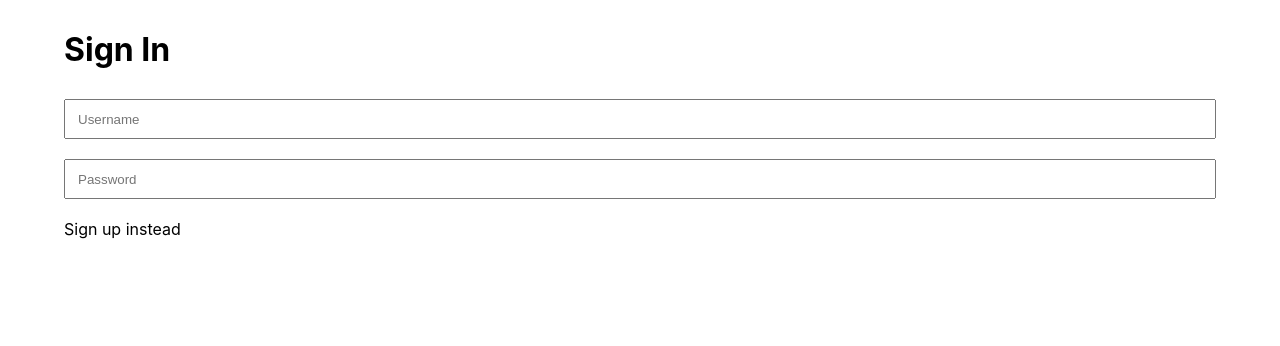
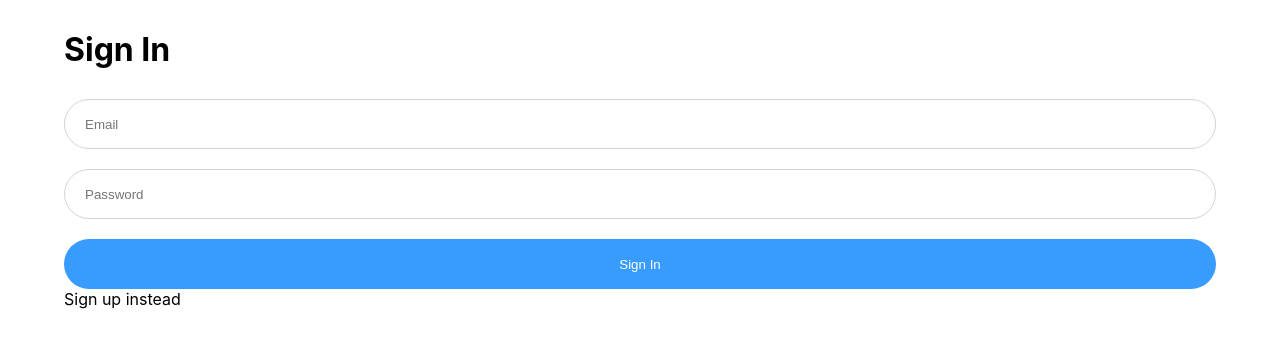
Before and after one commit to emmanuelojiji/rate-my-meal-deal, a React (Create React App) app: page /access in a window 1280 px wide. Shown: the top 346 px of the page. Built offline with nearby package versions, Linux system fonts and the light colour scheme.

Commit message:
More access implementation

```diff
--- a/src/Components/NavBar.scss
+++ b/src/Components/NavBar.scss
@@ -1,7 +1,16 @@
 .nav-bar{
     width: 100%;
     height: 70px;
-    background: brown;
+    background: lightgrey;
     position: fixed;
     bottom: 0;
+    display: flex;
+    justify-content: center;
+    align-items: center;
+
+    a{
+        padding: 20px;
+        color: black;
+        text-decoration: none;
+    }
 }
--- a/src/Pages/Access.js
+++ b/src/Pages/Access.js
@@ -1,31 +1,99 @@
 import "./Access.scss";
 import { useState } from "react";
+import {
+  getAuth,
+  createUserWithEmailAndPassword,
+  signInWithEmailAndPassword,
+} from "firebase/auth";
+import { auth } from "../firebase-config";
+import { useNavigate } from "react-router-dom";
 
 const Access = () => {
   const [isSignInShown, setIsSignInShown] = useState(true);
+
+  const [signUpUsername, setSignUpUsername] = useState("");
+  const [signUpEmail, setSignUpEmail] = useState("");
+  const [signUpPassword, setSignUpPassword] = useState("");
+  const [signInEmail, setSignInEmail] = useState("");
+  const [signInPassword, setSignInPassword] = useState("");
+
+  const navigate = useNavigate();
+
+  const signUp = async () => {
+    try {
+      const user = await createUserWithEmailAndPassword(
+        auth,
+        signUpEmail,
+        signUpPassword,
+        signUpUsername
+      );
+
+      navigate("/");
+
+      console.log(user);
+    } catch (error) {
+      console.log(error.message);
+    }
+  };
+
+  const signIn = async () => {
+    try {
+      const user = await signInWithEmailAndPassword(
+        auth,
+        signInEmail,
+        signInPassword
+      );
+
+      navigate("/");
+
+      console.log(user);
+    } catch (error) {
+      console.log(error.message);
+    }
+  };
+
+  const signOut = async () => {};
+
   return (
     <div className="Access">
       {isSignInShown ? (
         <div className="sign-in-container sign-container">
-            <h1 className="access-title">Sign In</h1>
+          <h1 className="access-title">Sign In</h1>
 
-            <div className="input-container">
-          <input type="text" placeholder="Username"></input>
-          <input type="text" placeholder="Password"></input>
+          <div className="input-container">
+            <input
+              type="text"
+              placeholder="Email"
+              onChange={(e) => setSignInEmail(e.target.value)}
+            ></input>
+            <input
+              type="text"
+              placeholder="Password"
+              onChange={(e) => setSignInPassword(e.target.value)}
+            ></input>
           </div>
+          <button onClick={signIn}>Sign In</button>
 
           <span onClick={() => setIsSignInShown(false)}>Sign up instead</span>
         </div>
       ) : (
-        <div className="sign-up-container">
-            <h1 className="access-title">Sign Up</h1>
+        <div className="sign-up-container sign-container">
+          <h1 className="access-title">Sign Up</h1>
 
-            <div className="input-container">
-          <input type="text" placeholder="Username"></input>
-          <input type="text" placeholder="Password"></input>
-          <input type="text" placeholder=" Confirm Password"></input>
+          <div className="input-container">
+            <input
+              type="text"
+              placeholder="Email"
+              onChange={(e) => setSignUpEmail(e.target.value)}
+            ></input>
+            <input
+              type="text"
+              placeholder="Password"
+              onChange={(e) => setSignUpPassword(e.target.value)}
+            ></input>
           </div>
 
+          <button onClick={signUp}>Sign Up</button>
           <span onClick={() => setIsSignInShown(true)}>Sign in instead</span>
         </div>
       )}
--- a/src/Pages/Access.scss
+++ b/src/Pages/Access.scss
@@ -1,21 +1,36 @@
-.Access{
+.Access {
   padding-top: 30px;
   width: 100%;
   padding-left: 5%;
   padding-right: 5%;
 }
 
-.input-container{
+.input-container {
   display: flex;
   flex-direction: column;
 
-    input{
+  input {
     margin-bottom: 20px;
-        height: 40px;
-        padding-left: 12px;
+    height: 50px;
+    padding-left: 20px;
+    border-radius: 500px;
+    border: solid 1px lightgrey;
   }
 }
 
-.access-title{
+.access-title {
   margin-bottom: 30px;
 }
+
+.sign-container {
+  display: flex;
+  flex-direction: column;
+}
+
+button {
+  height: 50px;
+  border-radius: 500px;
+  border: 0;
+  background: #389cff;
+  color: white;
+}
```
Lines whose indentation alone changed are shown as unchanged.
